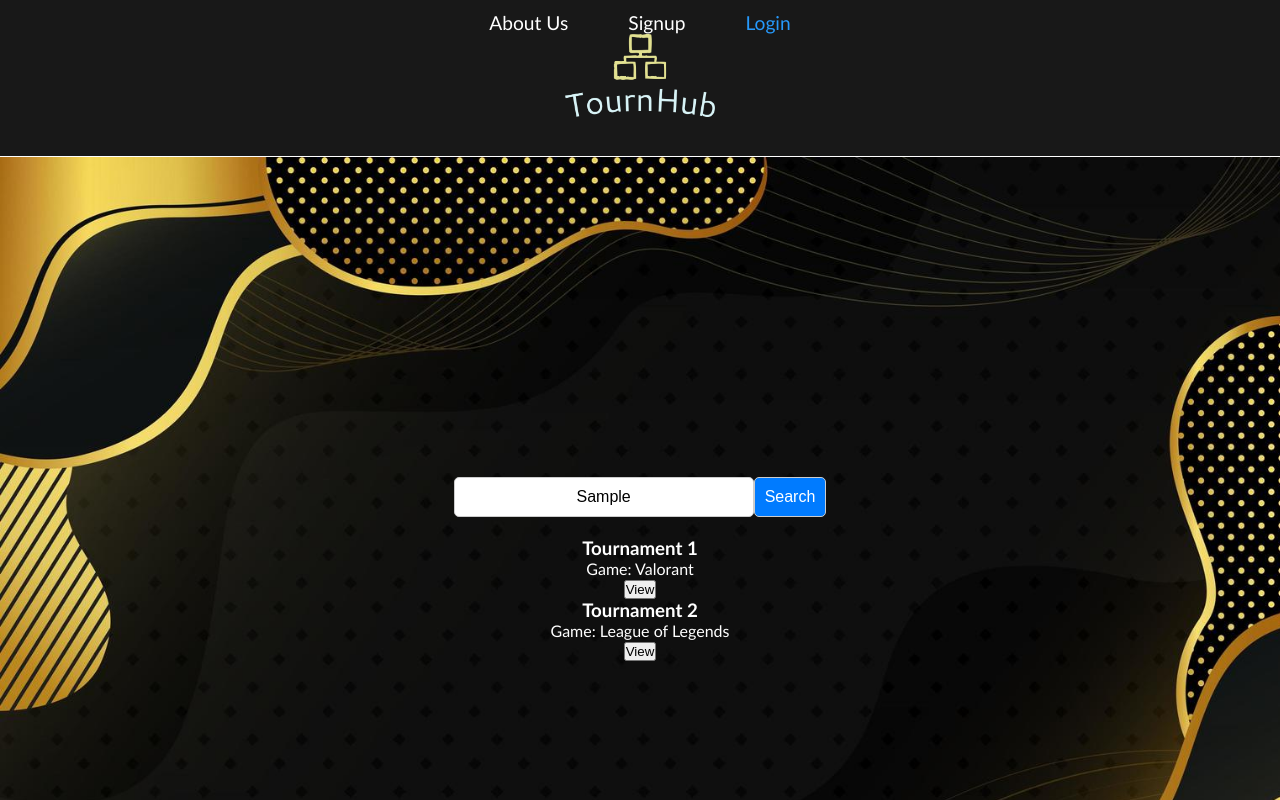
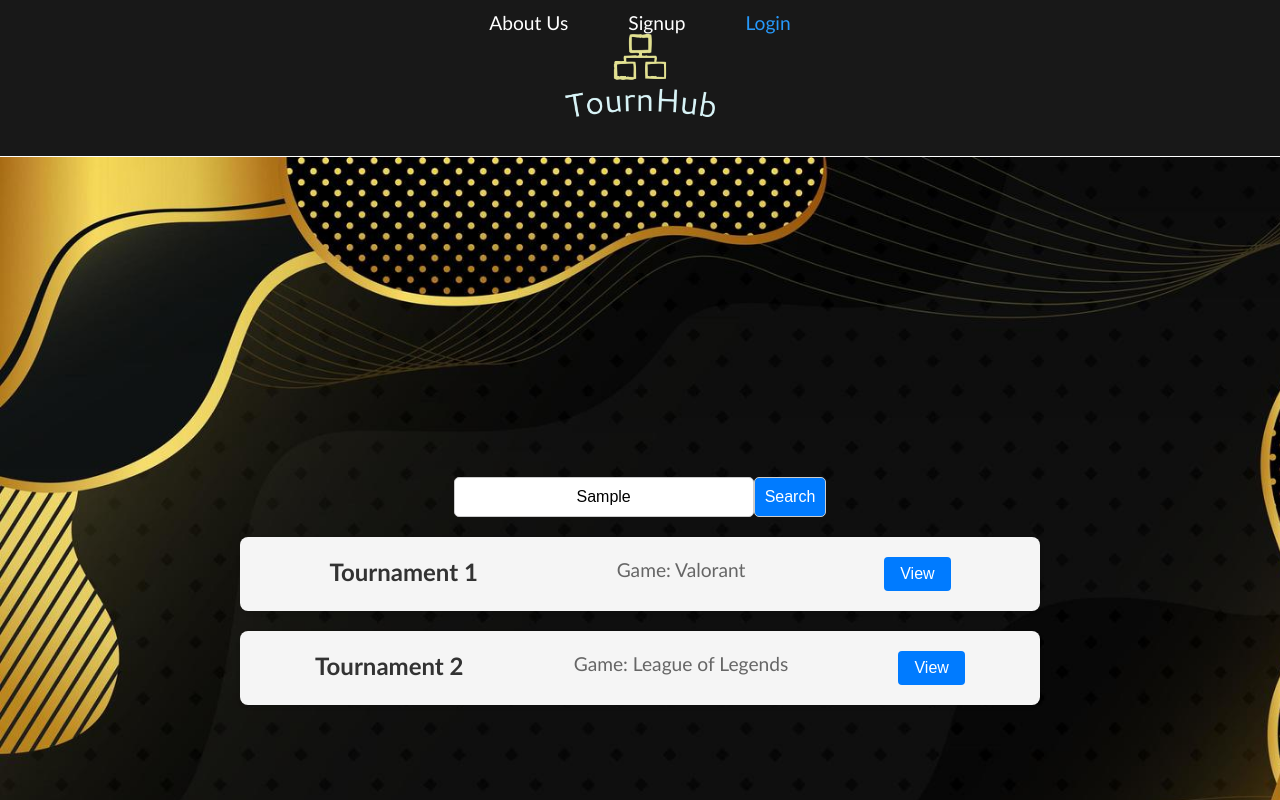
Before and after one commit to MikeWentForth/Gaming-Tournament-Hub, a React (Vite) app in the folder client/: page /join in a window 1280 px wide. Both pictures are taken after typing "Sample" into the empty fields and a click on the button "Search". Shown: the top 800 px of the page. Built offline with nearby package versions, Linux system fonts and the light colour scheme.

Commit message:
updated tournament info components

```diff
--- a/client/src/components/TournamentInfo/index.css
+++ b/client/src/components/TournamentInfo/index.css
@@ -0,0 +1,35 @@
+.tournament-result {
+    background-color: #f5f5f5;
+    display: flex;
+    border-radius: 8px;
+    padding: 20px;
+    margin-bottom: 20px;
+    box-shadow: 0 2px 4px rgba(0, 0, 0, 0.1);
+    width: 800px;
+}
+
+.tournament-result h3 {
+    margin-top: 0;
+    font-size: 1.5rem;
+    color: #333;
+}
+
+.tournament-result p {
+    margin-bottom: 10px;
+    font-size: 1.2rem;
+    color: #666;
+}
+
+.tournament-result button {
+    padding: 8px 16px;
+    background-color: #007bff;
+    color: #fff;
+    border: none;
+    border-radius: 4px;
+    cursor: pointer;
+    font-size: 1rem;
+}
+
+.tournament-result button:hover {
+    background-color: #0056b3;
+}
--- a/client/src/components/TournamentInfo/index.jsx
+++ b/client/src/components/TournamentInfo/index.jsx
@@ -1,4 +1,5 @@
 import React from 'react';
+import './index.css'
 
 function TournamentResult({ tournamentName, game, onViewClick }) {
   return (
```
